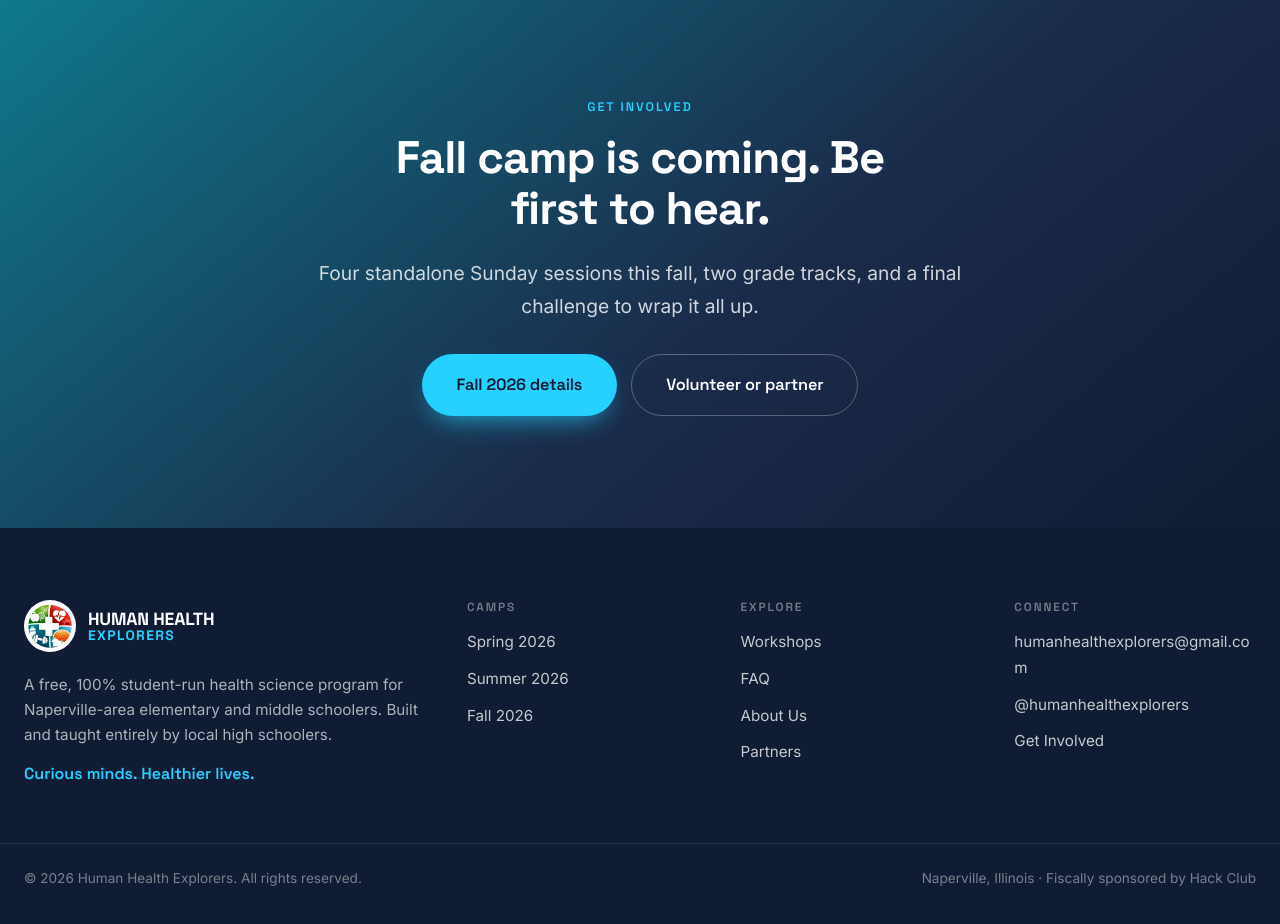
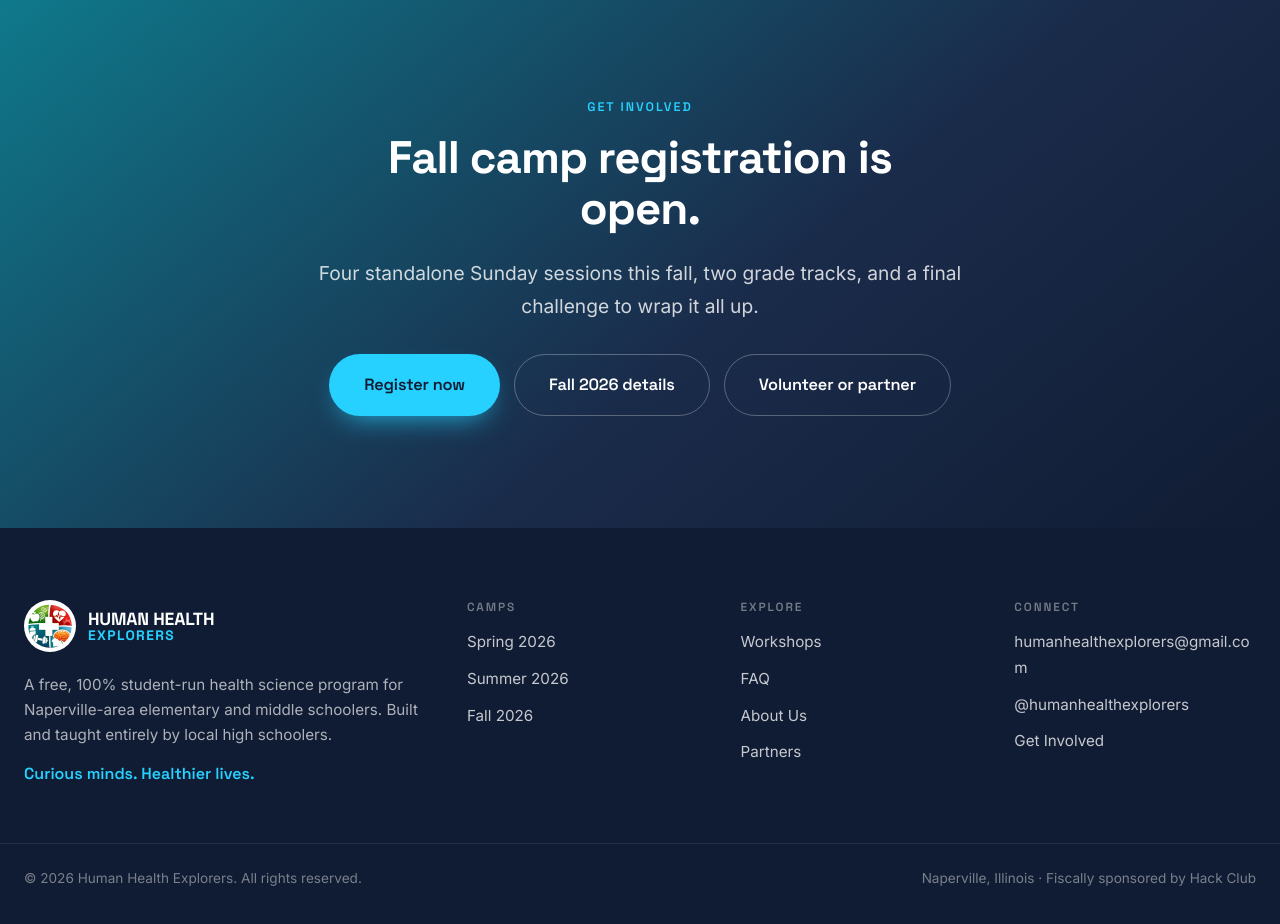
Before and after one commit to abhimshah11-eng/human-health-explorers-site, a React (Vite) app: page / in a window 1280 px wide. Shown: the part 4320-5244 px from the top of the page. Built offline with nearby package versions, Linux system fonts and the light colour scheme.

Commit message:
Wire up the Fall 2026 registration form

```diff
--- a/src/data/content.js
+++ b/src/data/content.js
@@ -19,8 +19,9 @@ export const org = {
   instagram: "https://www.instagram.com/humanhealthexplorers",
   instagramHandle: "@humanhealthexplorers",
   summerInterestForm: "https://forms.gle/e7idfGMdKgrFG57h9",
-  // Fall 2026 needs its own form — falls back to the summer one until it exists.
-  fallInterestForm: null,
+  // Fall 2026 registration. An upcoming camp must never link a past season's
+  // form, so this stays null until its own form is live.
+  fallInterestForm: "https://forms.gle/oKgtSKUp34Euoe5y8",
 };
 
 // Deduplicated from raw sign-up data: 181 entries -> 35 unique schools.
@@ -349,6 +350,8 @@ export const camps = {
       blurb:
         "Four consecutive Sunday sessions this fall, 90 minutes each, at Nichols Library in Naperville. Hands-on materials provided at no cost.",
     },
+    // Only rendered when no form URL exists — kept as the fallback for the next
+    // upcoming season, before its form goes live.
     interestNotice:
       "Registration for fall camp opens soon. Check back or follow us on Instagram for updates.",
     // Photos unique to this page: nothing here appears on the homepage or the
--- a/src/pages/Camp.jsx
+++ b/src/pages/Camp.jsx
@@ -135,7 +135,7 @@ export default function Camp() {
                     rel="noreferrer"
                     className="btn btn-primary btn-lg"
                   >
-                    Join the interest list
+                    Register now
                   </a>
                 )}
                 <a
--- a/src/pages/GetInvolved.jsx
+++ b/src/pages/GetInvolved.jsx
@@ -7,10 +7,8 @@ const paths = [
   {
     tag: "For families",
     title: "Send your student",
-    body: "Camps are free, hands-on, and built for grades 4 through 8. Fall 2026 runs four standalone Sunday sessions from October 18 to November 8, split into two grade tracks. Registration opens soon, so check the Fall page or follow us for updates.",
-    // No live fall form yet, so this points at updates rather than a stale
-    // summer form. Swap back to the interest form once fall registration opens.
-    action: { label: "Follow for updates", href: org.instagram, external: true },
+    body: "Camps are free, hands-on, and built for grades 4 through 8. Fall 2026 runs four standalone Sunday sessions from October 18 to November 8, split into two grade tracks. Registration is open now.",
+    action: { label: "Register for fall camp", href: org.fallInterestForm, external: true },
     secondary: { label: "Fall 2026 details", to: "/camps/fall-2026" },
   },
   {
--- a/src/pages/Home.jsx
+++ b/src/pages/Home.jsx
@@ -183,13 +183,21 @@ export default function Home() {
         <div className="container">
           <Reveal>
             <span className="eyebrow eyebrow-light">Get involved</span>
-            <h2>Fall camp is coming. Be first to hear.</h2>
+            <h2>Fall camp registration is open.</h2>
             <p className="lede">
               Four standalone Sunday sessions this fall, two grade tracks, and a final
               challenge to wrap it all up.
             </p>
             <div className="btn-row">
-              <Link to="/camps/fall-2026" className="btn btn-primary btn-lg">
+              <a
+                href={org.fallInterestForm}
+                target="_blank"
+                rel="noreferrer"
+                className="btn btn-primary btn-lg"
+              >
+                Register now
+              </a>
+              <Link to="/camps/fall-2026" className="btn btn-ghost-light btn-lg">
                 Fall 2026 details
               </Link>
               <Link to="/get-involved" className="btn btn-ghost-light btn-lg">
```
